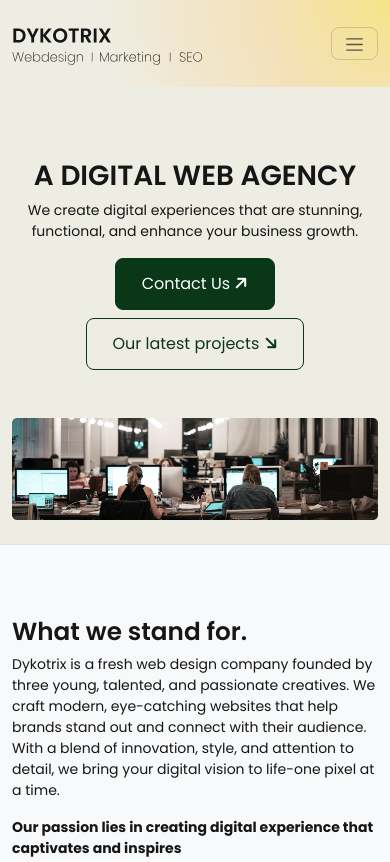
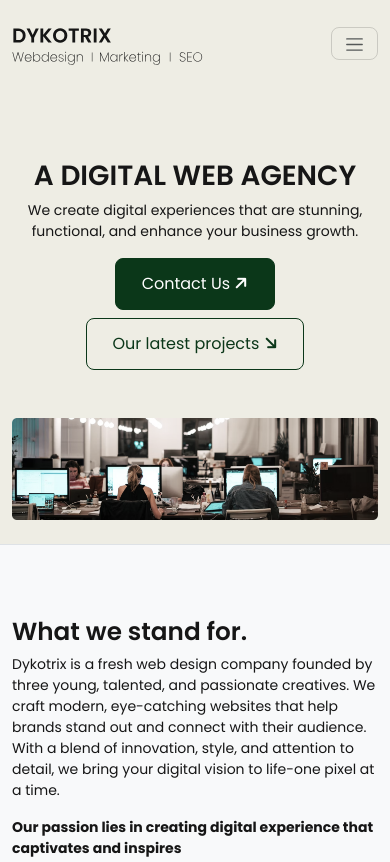
Before and after one commit to lebruyndavy/Fullstack-2025-Frontend, a plain HTML site: page index.html in a window 390 px wide. Shown: the top 862 px of the page. Drawn offline with Linux system fonts and the light colour scheme.

Commit message:
Remove elem from mobile

```diff
--- a/common/css/main.css
+++ b/common/css/main.css
@@ -15,10 +15,10 @@ body {
 }
 
 /* Header */
-.home .header-wrapper {
+.home header {
     position: relative;
-    overflow: hidden;
 
+    @media (min-width: 992px) {
         &:after {
             content: "";
             position: absolute;
@@ -40,7 +40,6 @@ body {
             }
         }
 
-    @media (min-width: 992px) {
         &:before {
             content: "";
             position: absolute;
--- a/student3/js/student3.js
+++ b/student3/js/student3.js
@@ -3,7 +3,7 @@
     R-number: r1012723  */
 
 document.addEventListener('DOMContentLoaded', function() {
-    const API_BASE_URL = 'http://127.0.0.1:8000';
+    const API_BASE_URL = 'https://fullstack-2025-backend.ashyisland-75fa9c90.westeurope.azurecontainerapps.io';
 
     async function loadTeamMembers() {
         try {
```
Lines whose indentation alone changed are shown as unchanged.
